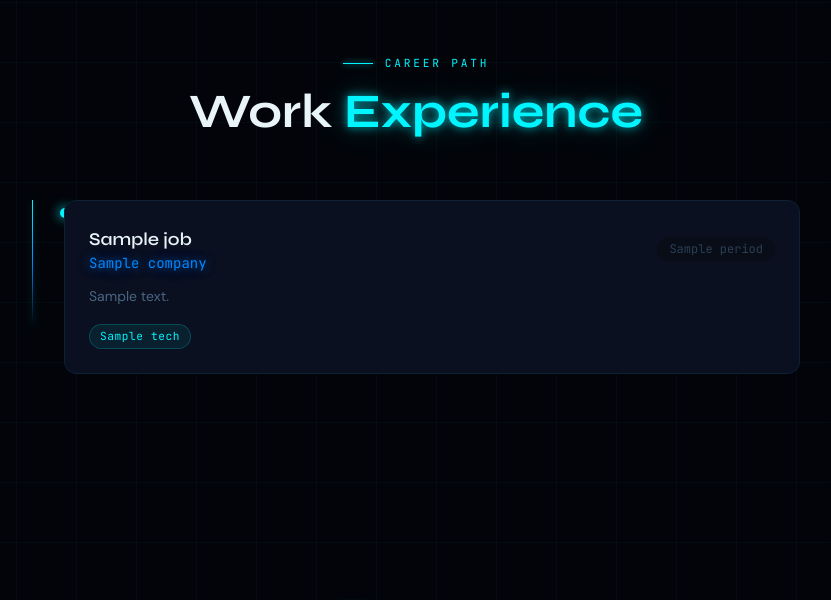
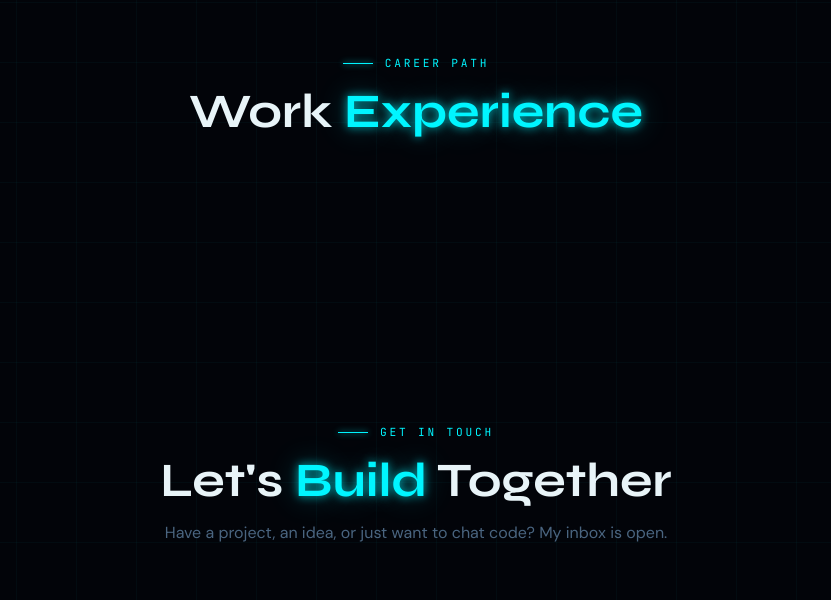
Before and after one commit to DanielHassan-dev/Danny-portfolio, a Django app: template mysite/portfolio/templates/portfolio/index.html in a window 1280 px wide. Shown: the part 2998-3598 px from the top of the page, without its empty margins (224-1055 px from the left). Run offline with Django 5.2, Linux system fonts and the light colour scheme; the template is opened without the code that fills it: most values are stand-ins (such as "Sample title", 1, 10 or a date in 2020); style sheets or scripts are compiled from the project's sources.

Commit message:
updating experience

```diff
--- a/mysite/portfolio/templates/portfolio/index.html
+++ b/mysite/portfolio/templates/portfolio/index.html
@@ -373,10 +373,10 @@
     </div>
 
     <!-- Timeline -->
-    <div class="relative pl-8 space-y-12">
-      <div class="timeline-line"></div>
+    <!-- <div class="relative pl-8 space-y-12">
+      <div class="timeline-line"></div> -->
 
-      {% for job in experience %}
+      <!-- {% for job in experience %}
       <div class="relative reveal reveal-delay-{{ forloop.counter }}">
         <div class="timeline-dot" style="top: 8px;"></div>
         <div class="glass glass-hover gradient-border p-6">
@@ -399,7 +399,7 @@
           </div>
         </div>
       </div>
-      {% endfor %}
+      {% endfor %} -->
 
     </div>
   </div>
```
